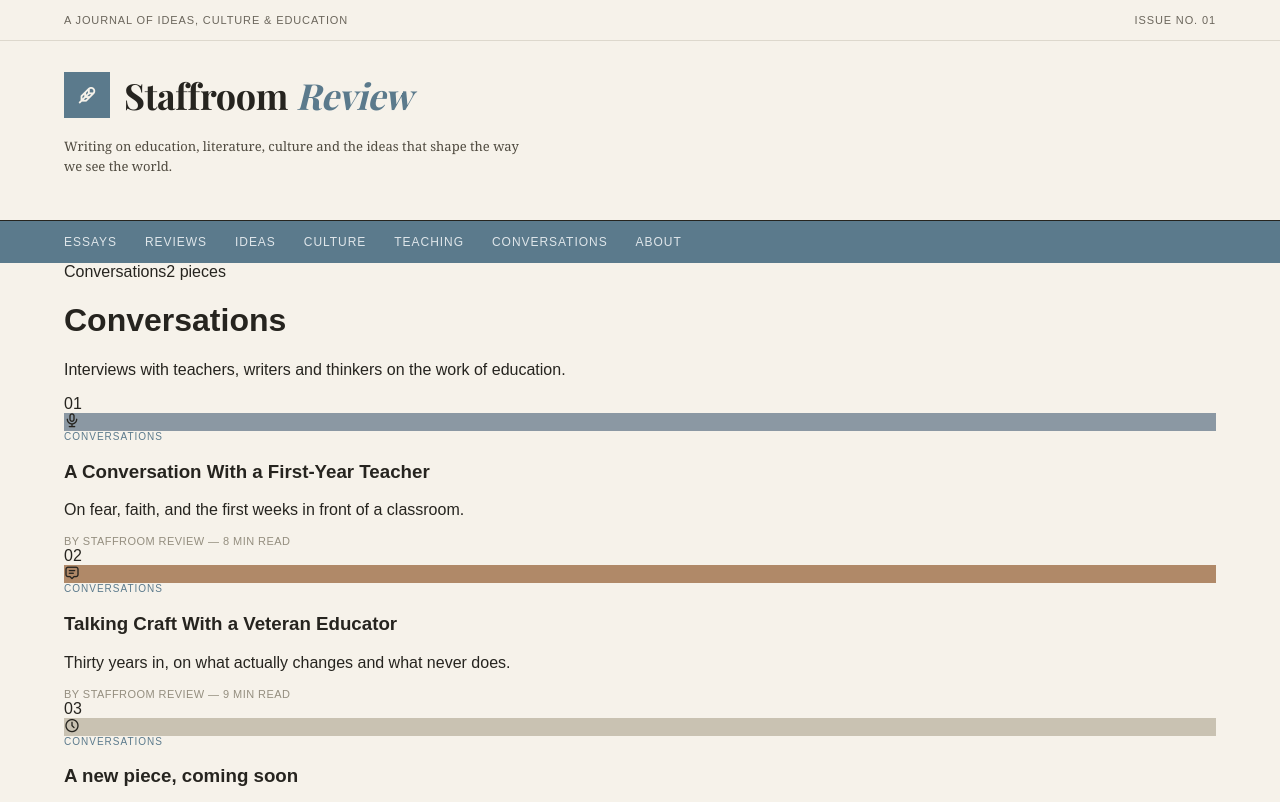
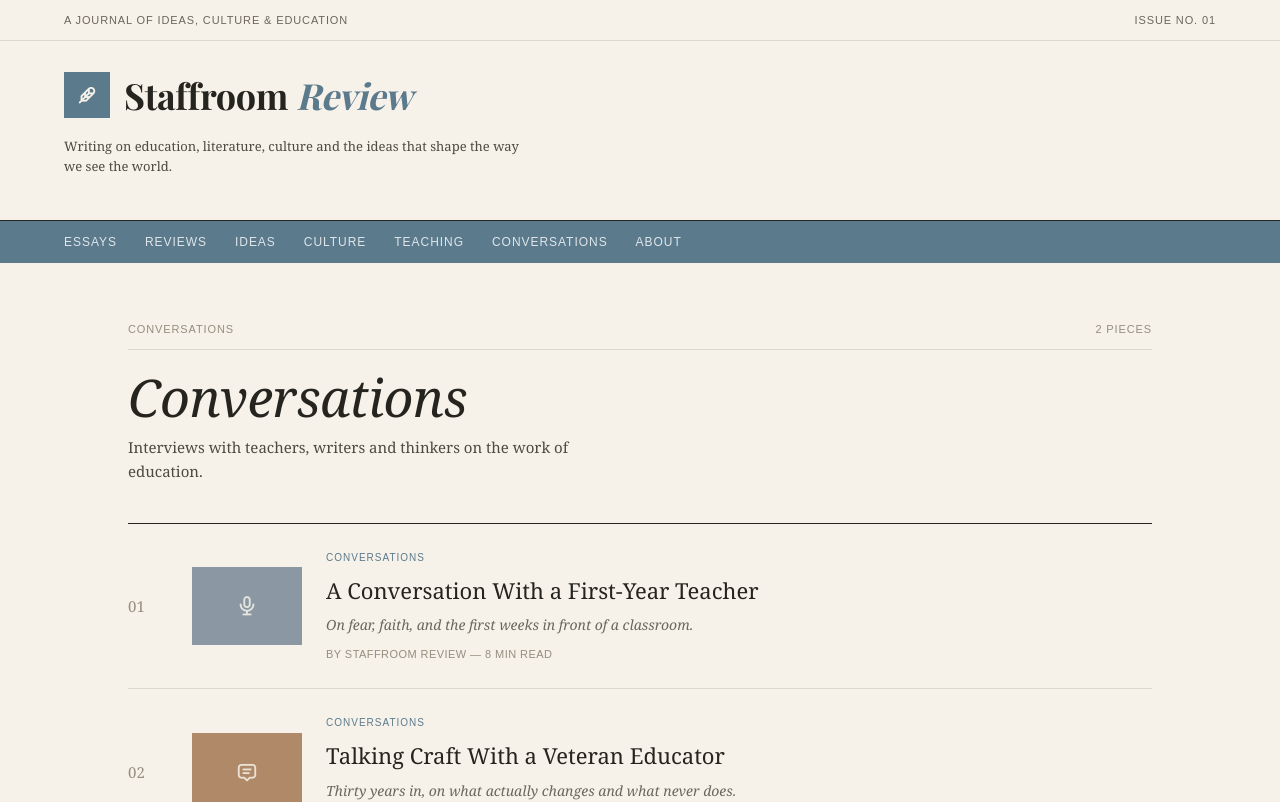
Before and after one commit to staffroom-review/staffroom-website, a Next.js app: page /category/conversations in a window 1280 px wide. Shown: the top 802 px of the page. Built offline with nearby package versions, Linux system fonts and the light colour scheme; a web font is replaced by a local one.

Commit message:
Add category styles to globals.css

```diff
--- a/app/globals.css
+++ b/app/globals.css
@@ -628,3 +628,130 @@ footer {
     text-align: left;
   }
 }
+.category-hero {
+  padding: 60px 5vw 0;
+}
+
+.category-meta-row {
+  display: flex;
+  justify-content: space-between;
+  align-items: baseline;
+  border-bottom: 0.5px solid #ddd8cd;
+  padding-bottom: 14px;
+  font-size: 11px;
+  letter-spacing: 0.08em;
+  text-transform: uppercase;
+  color: #948e7f;
+}
+
+.category-title {
+  font-family: Georgia, "Times New Roman", serif;
+  font-style: italic;
+  font-weight: 400;
+  font-size: clamp(36px, 6vw, 52px);
+  line-height: 1.05;
+  letter-spacing: -0.01em;
+  color: #26241f;
+  margin: 20px 0 10px;
+}
+
+.category-description {
+  font-family: Georgia, "Times New Roman", serif;
+  font-size: 15px;
+  line-height: 1.6;
+  color: #4f4a3f;
+  max-width: 460px;
+  margin: 0 0 40px;
+}
+
+.category-list {
+  padding: 0 5vw 80px;
+  display: flex;
+  flex-direction: column;
+}
+
+.category-row {
+  display: grid;
+  grid-template-columns: 40px 110px 1fr;
+  gap: 24px;
+  align-items: center;
+  padding: 28px 0;
+  border-top: 0.5px solid #ddd8cd;
+}
+
+.category-list .category-row:first-child {
+  border-top: 1px solid #26241f;
+}
+
+.category-list .category-row:last-child {
+  border-bottom: 0.5px solid #ddd8cd;
+}
+
+.category-row-index {
+  font-family: Georgia, "Times New Roman", serif;
+  font-size: 15px;
+  color: #948e7f;
+}
+
+.category-row-image {
+  height: 78px;
+  display: flex;
+  align-items: center;
+  justify-content: center;
+}
+
+.category-row-image i {
+  font-size: 22px;
+  color: #f6f2ea;
+  opacity: 0.85;
+}
+
+.category-row-title {
+  font-family: Georgia, "Times New Roman", serif;
+  font-weight: 400;
+  font-size: 22px;
+  line-height: 1.25;
+  color: #26241f;
+  margin: 8px 0 10px;
+}
+
+.category-row:hover .category-row-title {
+  text-decoration: underline;
+  text-underline-offset: 4px;
+}
+
+.category-row-excerpt {
+  font-family: Georgia, "Times New Roman", serif;
+  font-style: italic;
+  font-size: 14px;
+  line-height: 1.6;
+  color: #6b665c;
+  margin: 0 0 12px;
+  max-width: 480px;
+}
+
+.category-row-placeholder {
+  opacity: 0.6;
+}
+
+.category-row-placeholder .category-row-title {
+  color: #6b665c;
+}
+
+.category-empty-note {
+  padding: 0 5vw 60px;
+  font-family: Georgia, serif;
+  font-size: 13px;
+  color: #948e7f;
+}
+
+@media (max-width: 800px) {
+  .category-row {
+    grid-template-columns: 30px 70px 1fr;
+    gap: 14px;
+  }
+
+  .category-row-image {
+    height: 60px;
+  }
+}
```
